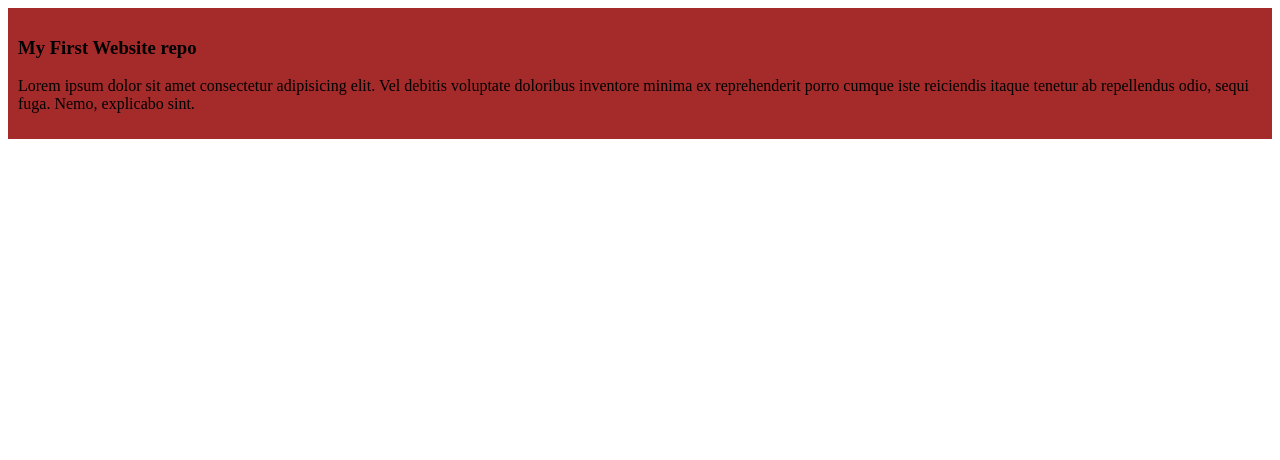
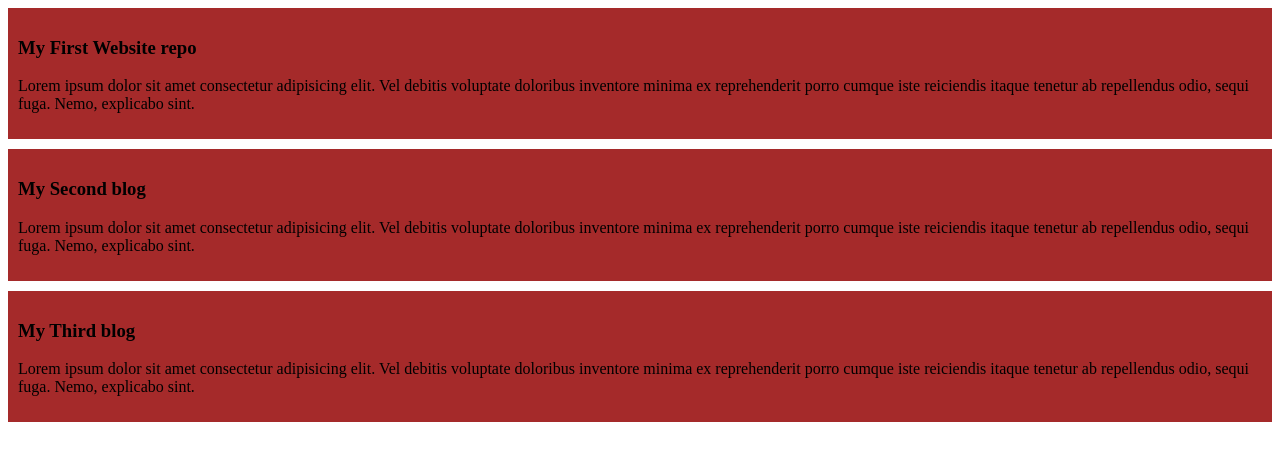
Before and after one commit to sourav-dn/my-simple-website, a plain HTML site: page index.html in a window 1280 px wide. Drawn offline with Linux system fonts and the light colour scheme.

Commit message:
added the second and third blog

```diff
--- a/index.html
+++ b/index.html
@@ -11,5 +11,13 @@
         <h3>My First Website repo</h3>
         <p>Lorem ipsum dolor sit amet consectetur adipisicing elit. Vel debitis voluptate doloribus inventore minima ex reprehenderit porro cumque iste reiciendis itaque tenetur ab repellendus odio, sequi fuga. Nemo, explicabo sint.</p>
     </div>
+    <div>
+        <h3>My Second blog </h3>
+        <p>Lorem ipsum dolor sit amet consectetur adipisicing elit. Vel debitis voluptate doloribus inventore minima ex reprehenderit porro cumque iste reiciendis itaque tenetur ab repellendus odio, sequi fuga. Nemo, explicabo sint.</p>
+    </div>
+    <div>
+        <h3>My Third blog</h3>
+        <p>Lorem ipsum dolor sit amet consectetur adipisicing elit. Vel debitis voluptate doloribus inventore minima ex reprehenderit porro cumque iste reiciendis itaque tenetur ab repellendus odio, sequi fuga. Nemo, explicabo sint.</p>
+    </div>
 </body>
 </html>
--- a/styles/blog.css
+++ b/styles/blog.css
@@ -1,4 +1,5 @@
 div{
     background-color: brown;
     padding: 10px;
+    margin-bottom: 10px;
 }
```
